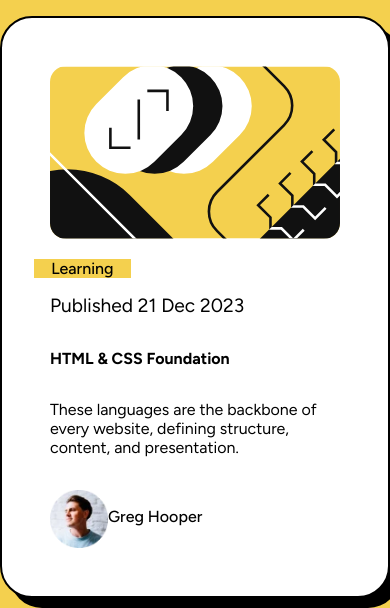
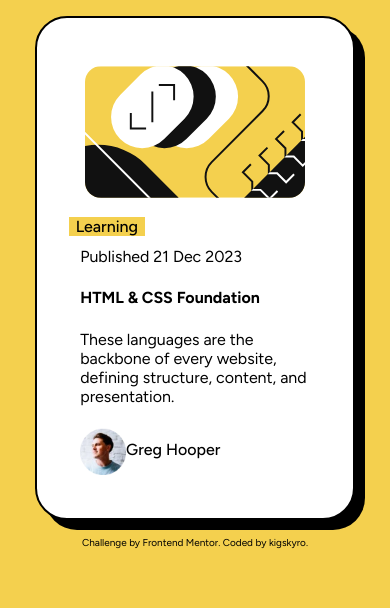
Before and after one commit to kingskyro64/BLOG-PREVIEW-CARD, a plain HTML site: page index.html in a window 390 px wide. Shown: the top 608 px of the page. Drawn offline with Linux system fonts and the light colour scheme.

Commit message:
Update index.css

```diff
--- a/index.css
+++ b/index.css
@@ -22,7 +22,7 @@ main {
     max-width: 30rem;
 }
 
-.attribution { font-size: 2rem; text-align: center; }
+.attribution { font-size: 20px; text-align: center; }
 
 .attribution a { color: hsl(0, 0%, 0%); text-decoration: black; }
 
@@ -51,7 +51,7 @@ color: white;
 .text,
 .name {
     font-size: 1.2rem;
-    padding: 1rem;
+    padding: 0.7rem;
 }
 
 .person{
@@ -73,13 +73,19 @@ color: white;
 /* Media Queries for Responsiveness */
 @media (max-width: 768px) {
     body {
-        font-size: 14px;
+        font-size: 10px;
     }
 
+    .published-date,
     .heading-one,
     .text,
     .name {
         font-size: 1rem;
+        padding: 0.7rem;
+    }
+
+    main{
+        max-width: 25rem;
     }
 }
 
@@ -87,4 +93,12 @@ color: white;
     .p-one {
         font-size: 1rem;
     }
+
+    main{
+        max-width: 20rem;
+    }
+
+    .attribution{
+        font-size: 10px;
+    }
 }
```
